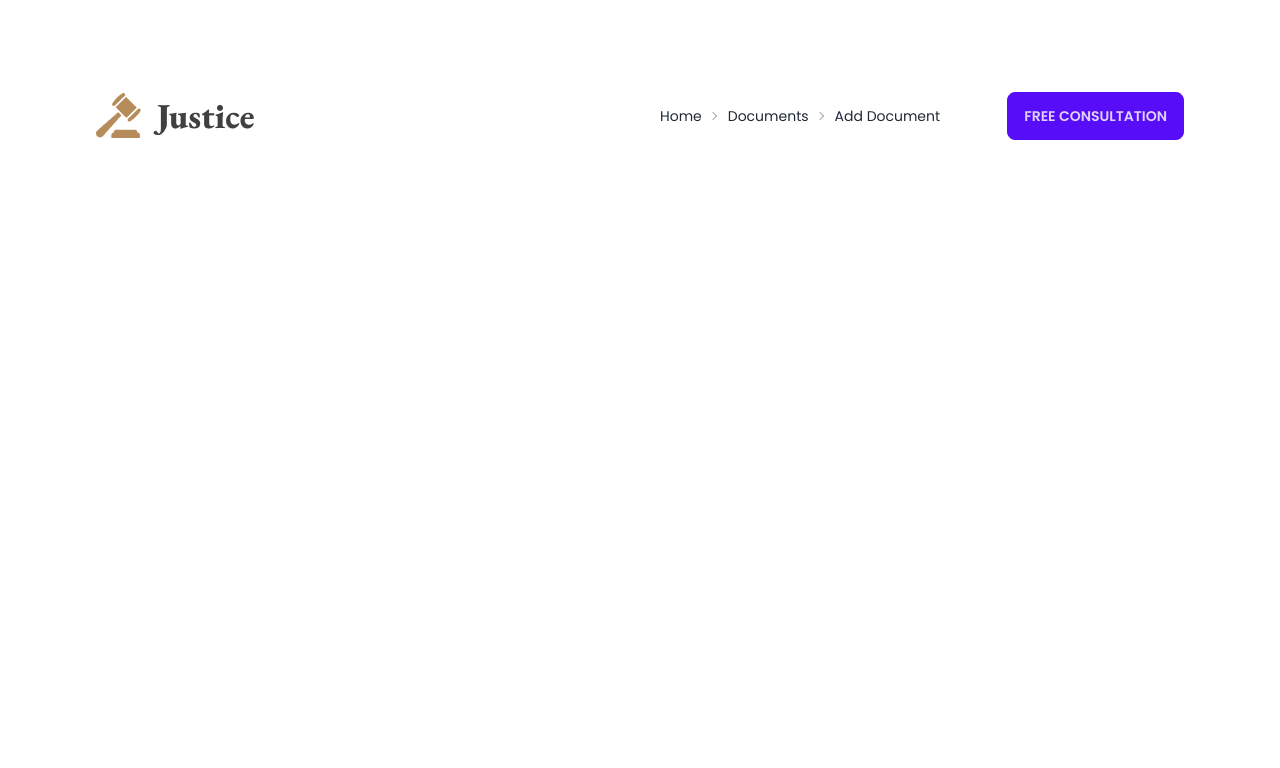
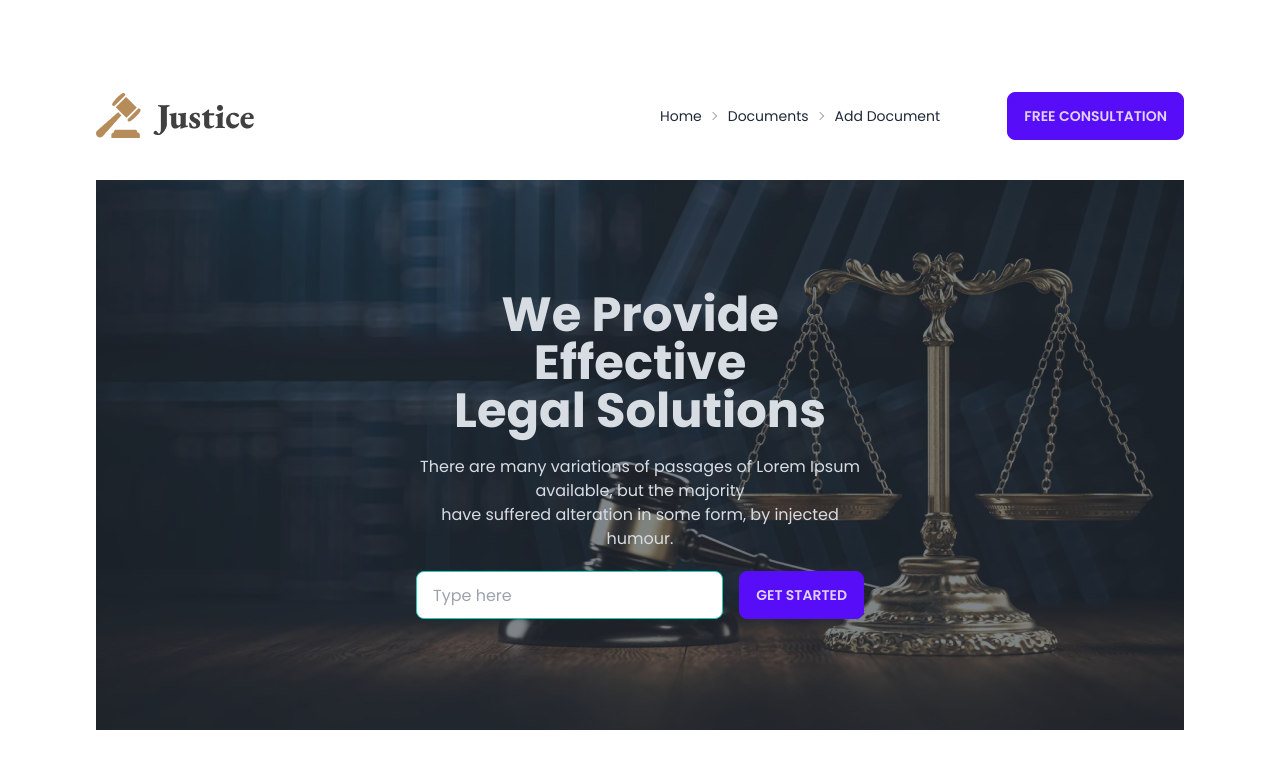
Before and after one commit to Mohosin2126/legal-solution, a plain HTML site: page index.html in a window 1280 px wide. Drawn offline with nearby package versions, Linux system fonts and the light colour scheme.

Commit message:
header navbar banner sectin or hero section done

```diff
--- a/index.html
+++ b/index.html
@@ -55,7 +55,24 @@ font-family: 'Poppins', sans-serif;
 </div>
   </nav>
   <!-- hero section started -->
+  <div class="mt-10">
 
+    <div class="hero min-h-[calc(100vh-250px)]" style="background-image: url(./images/banner.png);">
+        <div class="hero-overlay bg-opacity-60"></div>
+        <div class="hero-content text-center text-neutral-content">
+          <div class="max-w-md">
+            <h1 class="mb-5 text-5xl font-bold">We Provide Effective <br>Legal Solutions</h1>
+            <p class="mb-5">There are many variations of passages of Lorem Ipsum available, but the majority <br>have suffered alteration in some form, by injected humour.</p>
+
+            <div class="flex gap-4">
+                <input type="text" placeholder="Type here" class="input input-bordered input-accent w-full max-w-xs" />
+                <button class="btn btn-primary">Get Started</button>
+            </div>
+          </div>
+
+        </div>
+      </div>
+  </div>
 
     </header>
     <main></main>
```
